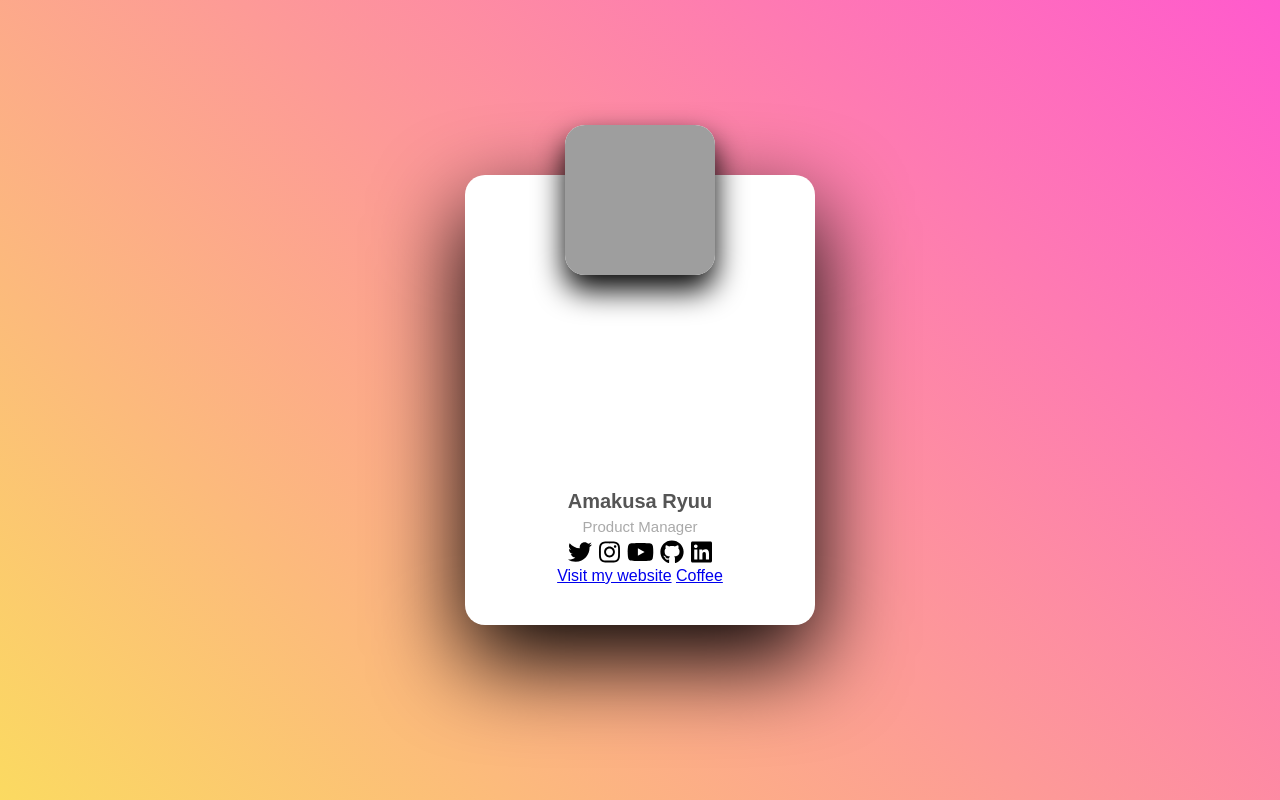
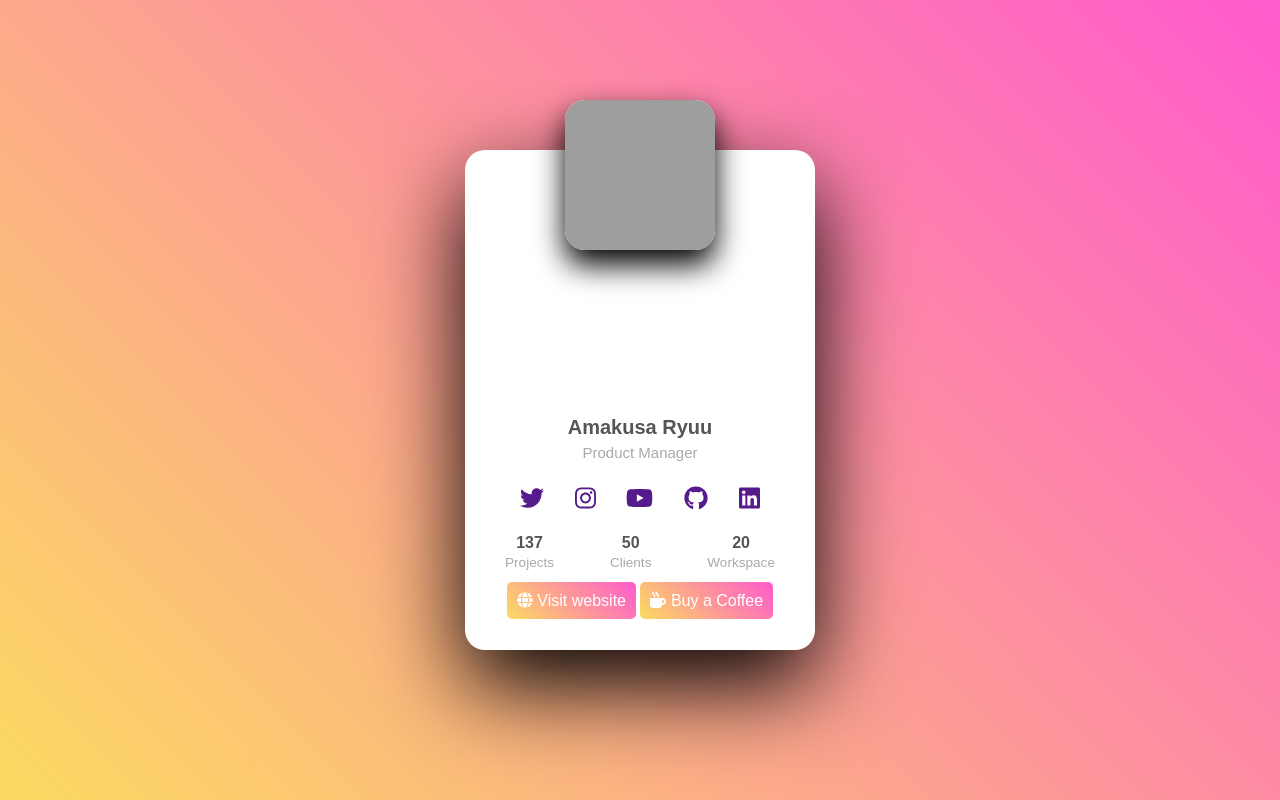
Before and after one commit to muhawaluddin/profile-card, a plain HTML site: page index.html in a window 1280 px wide. Drawn offline with Linux system fonts and the light colour scheme; grey boxes are pictures that could not be loaded.

Commit message:
update update

```diff
--- a/index.html
+++ b/index.html
@@ -15,16 +15,21 @@
         <div class="content">
             <div class="details">
                 <h2>Amakusa Ryuu<br><span>Product Manager</span></h2>
-                <div class="data">
+                <div class="sosmed">
                     <a href=""><i class="fab fa-twitter"></i></a>
                     <a href=""><i class="fab fa-instagram"></i></a>
                     <a href=""><i class="fab fa-youtube"></i></a>
                     <a href=""><i class="fab fa-github"></i></a>
                     <a href=""><i class="fab fa-linkedin"></i></a>
                 </div>
+                <div class="data">
+                    <h3>137<br><span>Projects</span></h3>
+                    <h3>50<br><span>Clients</span></h3>
+                    <h3>20<br><span>Workspace</span></h3>
+                </div>
                 <div class="btnAction">
-                    <a href="#" class="Btn">Visit my website</a>
-                    <a href="#" class="Btn">Coffee</a>
+                    <a href="#" class="Btn"><i class="fas fa-globe"></i> Visit website</a>
+                    <a href="#" class="Btn"><i class="fas fa-mug-hot"></i> Buy a Coffee</a>
                 </div>
             </div>
         </div>
--- a/style.css
+++ b/style.css
@@ -15,14 +15,14 @@ body {
     position: relative;
     width: 350px;
     /* height: 190px; */
-    height: 450px;
+    height: 500px;
     background: #fff;
     border-radius: 20px;
     box-shadow: 0 35px 90px rgba(0, 0, 0, 15);
     transition: 0.5s;
 }
 .card:hover {
-    height: 450px;
+    height: 500px;
 }
 .imgBx {
     position: absolute;
@@ -74,13 +74,46 @@ body {
     font-weight: 500;
     opacity: 0.5;
 }
+.card .content .details .sosmed {
+    display: flex;
+    justify-content: space-around;
+    margin: 20px 0;
+    font-size: 1.5em;
+
+}
+.card .content .details .sosmed a {
+    color: linear-gradient(45deg, #fbda61, #ff5acd);
+}
+.card .content .details .sosmed a:hover {
+    color: #495ada;
+}
 .card .content .details .data {
-    font-size: 1.5em;
-    top: 30px;
+    display: flex;
+    justify-content: space-between;
+    margin: 20px 0;
 }
-.card .content .details .data a {
-    color: black;
+.card .content .details .data h3 {
+    font-size: 1em;
+    color: #555;
+    line-height: 1.2em;
+    font-weight: 600;
 }
-.card .content .details .data a:hover {
-    color: #7c7474;
+.card .content .details .data h3 span {
+    font-size: 0.85em;
+    font-weight: 500;
+    opacity: 0.5;
 }
+.card .content .details .btnAction .Btn {
+    margin: 20px 0;
+    text-decoration: none;
+    border: none;
+    padding: 10px;
+    border-radius: 5px;
+    background: linear-gradient(45deg, #fbda61, #ff5acd);
+    font-size: 1em;
+    color: #fff;
+    font-weight: 500;
+}
+.card .content .details .btnAction .Btn:hover {
+    background: linear-gradient(45deg, #ff5acd, #fbda61);
+}
```
